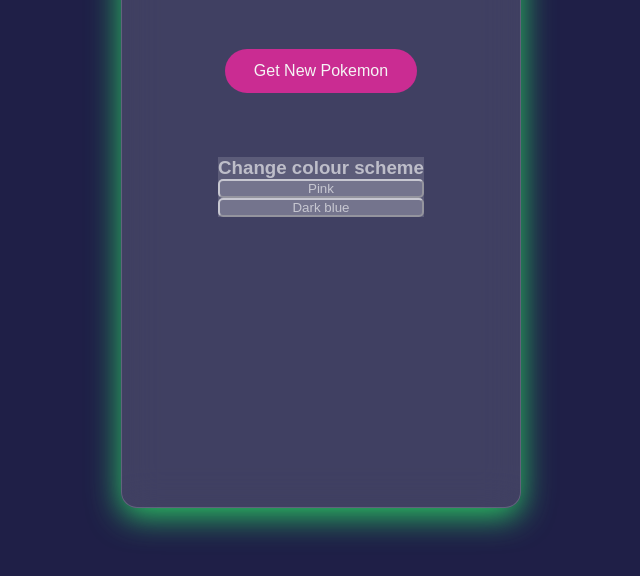
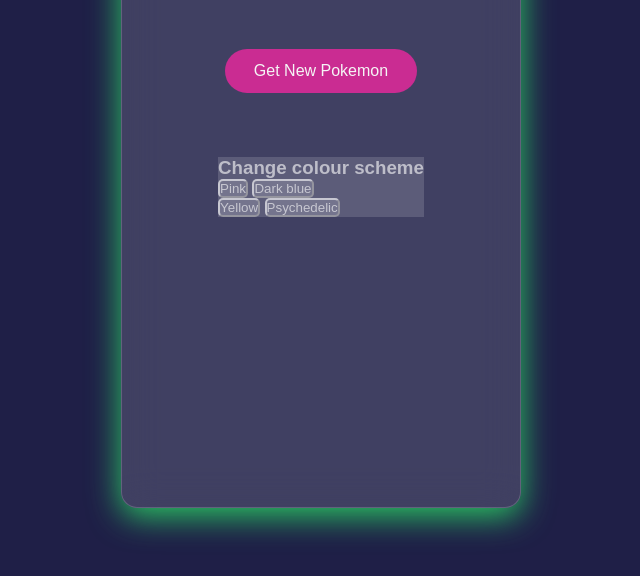
Before and after one commit to Babyoilrig/pokemon-api-call, a website: page index.html in a window 1280 px wide. Shown: the part 192-768 px from the top of the page, without its empty margins (319-959 px from the left). Drawn offline with Linux system fonts and the light colour scheme; no server answers.

Commit message:
Adding the two new colour scheme buttons

```diff
--- a/index.html
+++ b/index.html
@@ -30,8 +30,16 @@
                 </div>
                 <div class="colour-scheme">
                     <h3 class="colour-scheme-text">Change colour scheme</h3>
-                    <button class="pink-button colour-scheme-button colour-scheme-text">Pink</button>
-                    <button class="dark-blue colour-scheme-button colour-scheme-text">Dark blue</button>
+                    <div class="colour-scheme-left">
+                        <button class="pink-button colour-scheme-button colour-scheme-text">Pink</button>
+                        <button class="dark-blue colour-scheme-button colour-scheme-text">Dark blue</button>
+                    </div>
+                        <div class="colour-scheme-right">
+                        <button class="yellow colour-scheme-button colour-scheme-text">Yellow</button>
+                        <button class="psychedelic colour-scheme-button colour-scheme-text">Psychedelic</button>
+                        </div>
+                    </div>
+
                 </div>
         </div>
 
```
